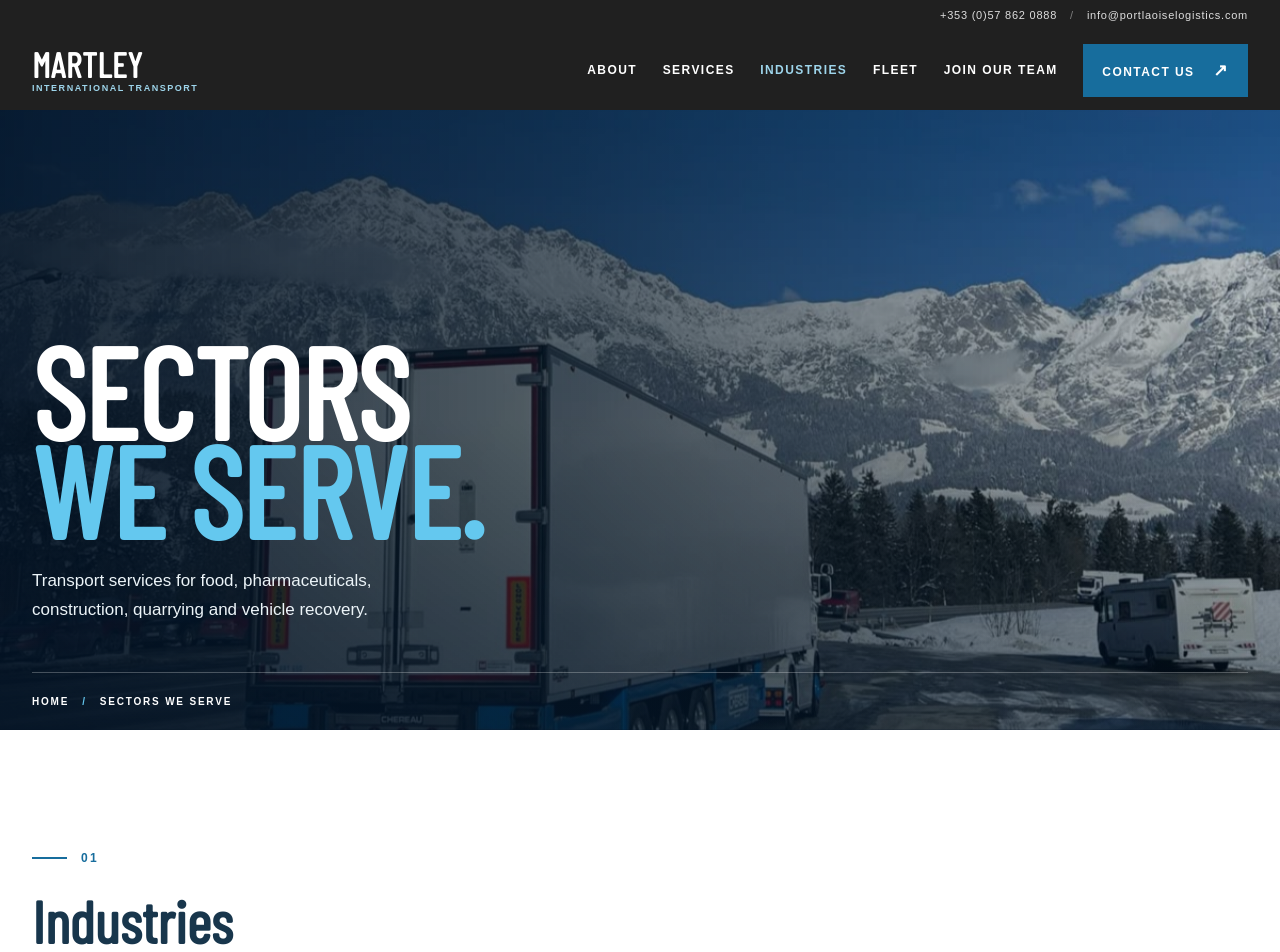
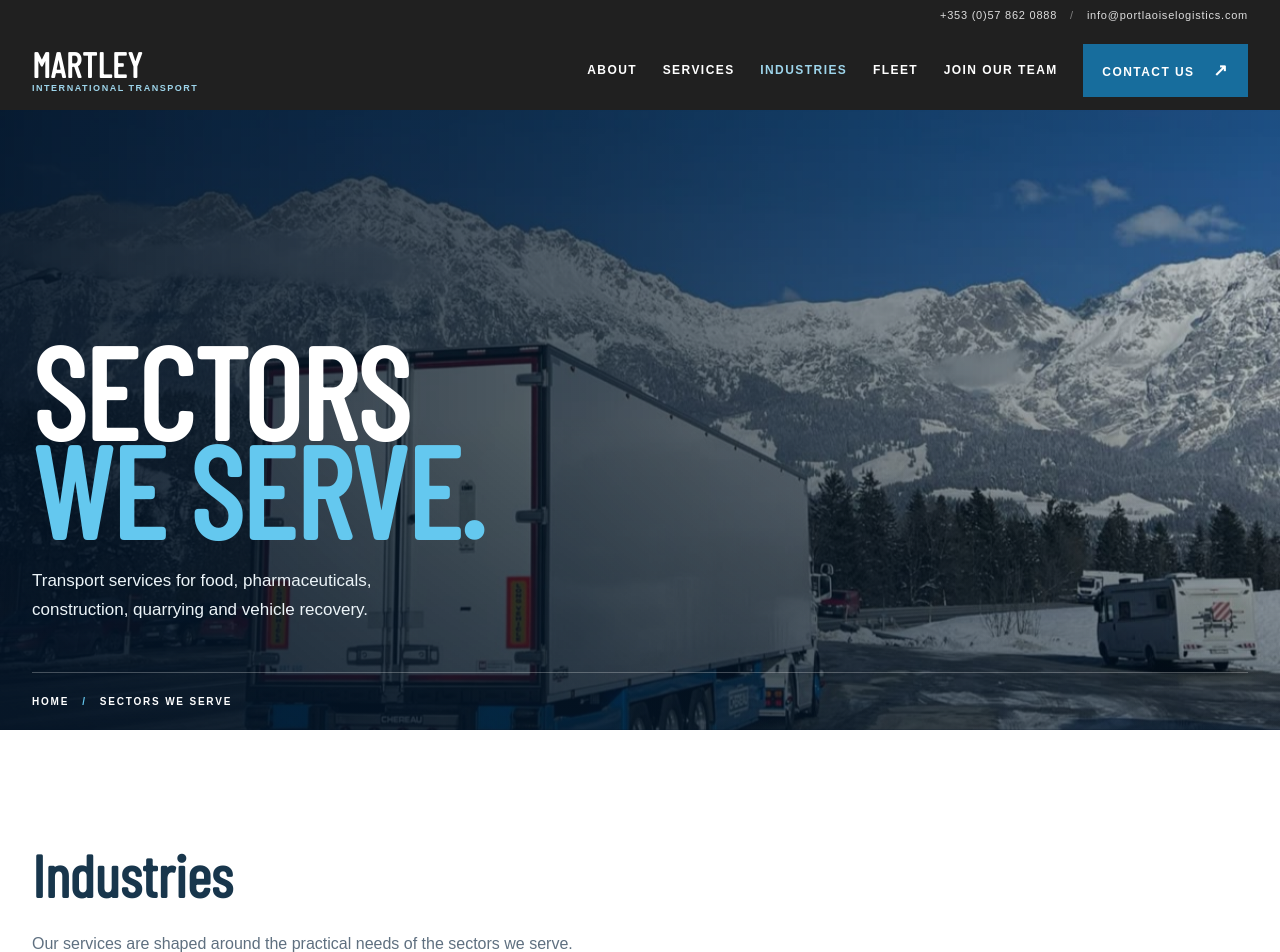
Before and after one commit to EoinOKelly/martleys-international, a React (Vite) app: page /sectors in a window 1280 px wide. Shown: the top 952 px of the page. Built offline with nearby package versions, Linux system fonts and the light colour scheme.

Commit message:
Remove numbering from sector card

```diff
--- a/src/pages.css
+++ b/src/pages.css
@@ -64,4 +64,4 @@ h1,h2,h3,.brand-main{font-family:'Barlow Condensed','Arial Narrow',Impact,sans-s
 .page-cta h2{margin-top:0}
 .sector-grid article{border-top:3px solid #1596d2}
 .sector-grid .sector-heading{margin:0 0 18px;color:#0d6897;font-size:clamp(2rem,2.8vw,2.75rem);line-height:1.05;letter-spacing:.01em}
-.sector-heading span{display:block;margin-bottom:21px;color:#1596d2;font:700 11px 'DM Sans Variable',sans-serif;letter-spacing:.18em}
+.sector-page-heading h2{margin-top:0}
--- a/src/pages/Sectors.jsx
+++ b/src/pages/Sectors.jsx
@@ -1,19 +1,19 @@
 import { Link } from 'react-router';
-import { A, ContactCta, PageHero, SectionTitle, usePage } from '../components.jsx';
+import { A, ContactCta, PageHero, usePage } from '../components.jsx';
 
 const sectors = [
-  { tag: '01 / FOOD', body: 'Temperature-controlled movement of fresh and frozen goods, supported by monitoring and documented delivery conditions.', to: '/services#temperature-controlled' },
-  { tag: '02 / PHARMACEUTICALS', body: 'Controlled transport with trained drivers and processes designed around the handling needs of medicinal products.', to: '/services#temperature-controlled' },
-  { tag: '03 / CONSTRUCTION', body: 'Aggregate movements and muck shifting for construction sites, civil engineering and infrastructure work.', to: '/services#bulk-haulage' },
-  { tag: '04 / QUARRYING', body: 'Bulk movement of sand, gravel and aggregates with robust tipper equipment and experienced drivers.', to: '/services#bulk-haulage' },
-  { tag: '05 / ROADS & UTILITIES', body: 'Transport of aggregates, blacktop, soil and excavation waste for road maintenance and utility projects.', to: '/services#bulk-haulage' },
-  { tag: '06 / VEHICLE RECOVERY', body: 'Recovery options for private vehicles, commercial fleets, buses and heavy equipment across Ireland.', to: '/services#vehicle-recovery' }
+  { name: 'FOOD', body: 'Temperature-controlled movement of fresh and frozen goods, supported by monitoring and documented delivery conditions.', to: '/services#temperature-controlled' },
+  { name: 'PHARMACEUTICALS', body: 'Controlled transport with trained drivers and processes designed around the handling needs of medicinal products.', to: '/services#temperature-controlled' },
+  { name: 'CONSTRUCTION', body: 'Aggregate movements and muck shifting for construction sites, civil engineering and infrastructure work.', to: '/services#bulk-haulage' },
+  { name: 'QUARRYING', body: 'Bulk movement of sand, gravel and aggregates with robust tipper equipment and experienced drivers.', to: '/services#bulk-haulage' },
+  { name: 'ROADS & UTILITIES', body: 'Transport of aggregates, blacktop, soil and excavation waste for road maintenance and utility projects.', to: '/services#bulk-haulage' },
+  { name: 'VEHICLE RECOVERY', body: 'Recovery options for private vehicles, commercial fleets, buses and heavy equipment across Ireland.', to: '/services#vehicle-recovery' }
 ];
 
 export default function Sectors() {
   usePage('Sectors We Serve', 'Logistics for food, pharmaceuticals, construction, quarrying, utilities and vehicle recovery.');
   return <main id="main"><PageHero eyebrow="SECTORS WE SERVE" lead="Transport services for food, pharmaceuticals, construction, quarrying and vehicle recovery." image="europe-freight.jpg">SECTORS<br/><em>WE SERVE.</em></PageHero>
-    <section className="page-section"><div className="container"><SectionTitle number="01 / INDUSTRIES" intro="Our services are shaped around the practical needs of the sectors we serve.">Industries</SectionTitle><div className="sector-grid">{sectors.map(sector => <article key={sector.tag}><h3 className="sector-heading"><span>{sector.tag.split(' / ')[0]} /</span>{sector.tag.split(' / ')[1]}</h3><p>{sector.body}</p><Link to={sector.to}>Explore service <A /></Link></article>)}</div></div></section>
+    <section className="page-section"><div className="container"><div className="page-heading sector-page-heading"><h2>Industries</h2><p>Our services are shaped around the practical needs of the sectors we serve.</p></div><div className="sector-grid">{sectors.map(sector => <article key={sector.name}><h3 className="sector-heading">{sector.name}</h3><p>{sector.body}</p><Link to={sector.to}>Explore service <A /></Link></article>)}</div></div></section>
     <ContactCta />
   </main>;
 }
```
